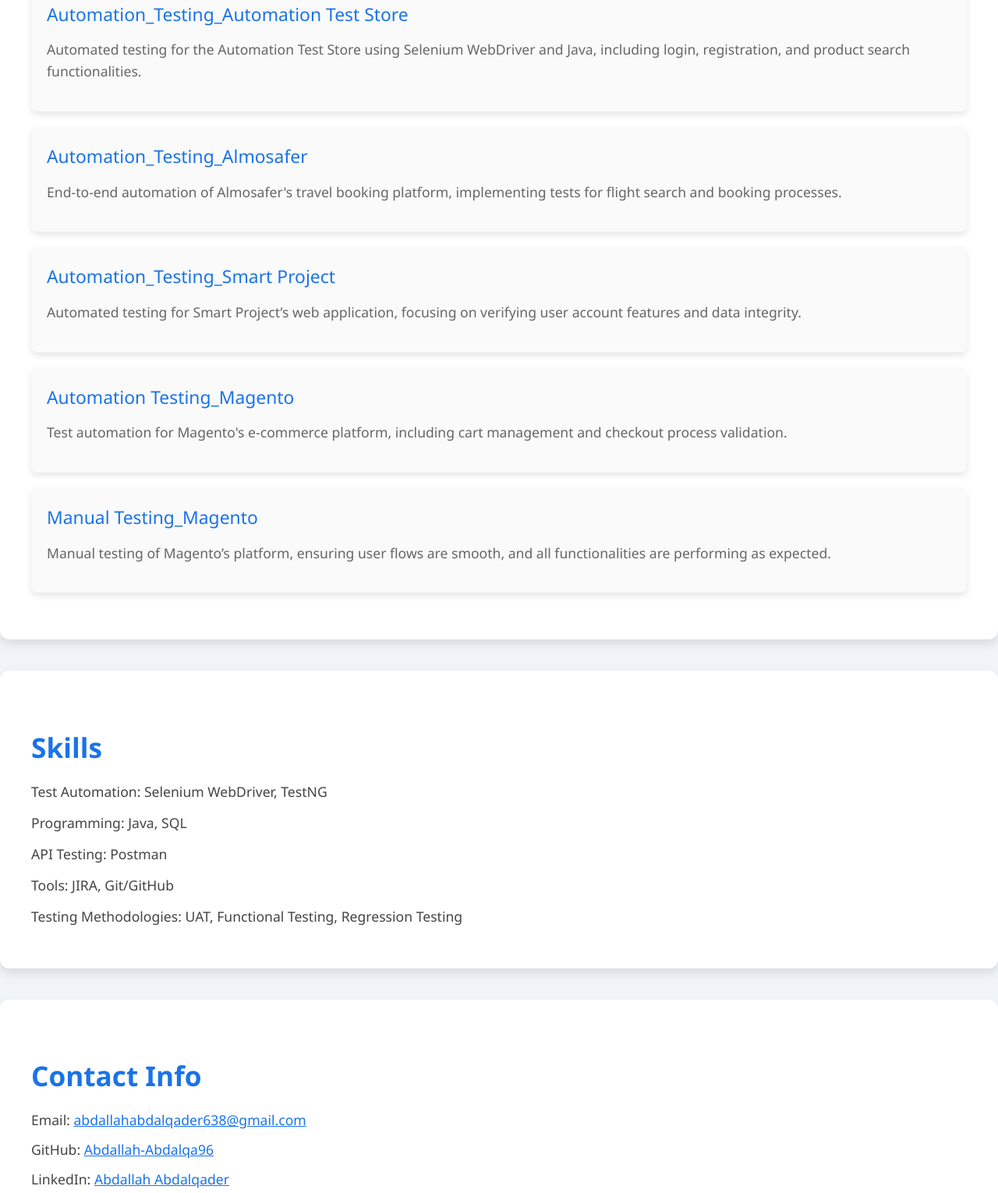
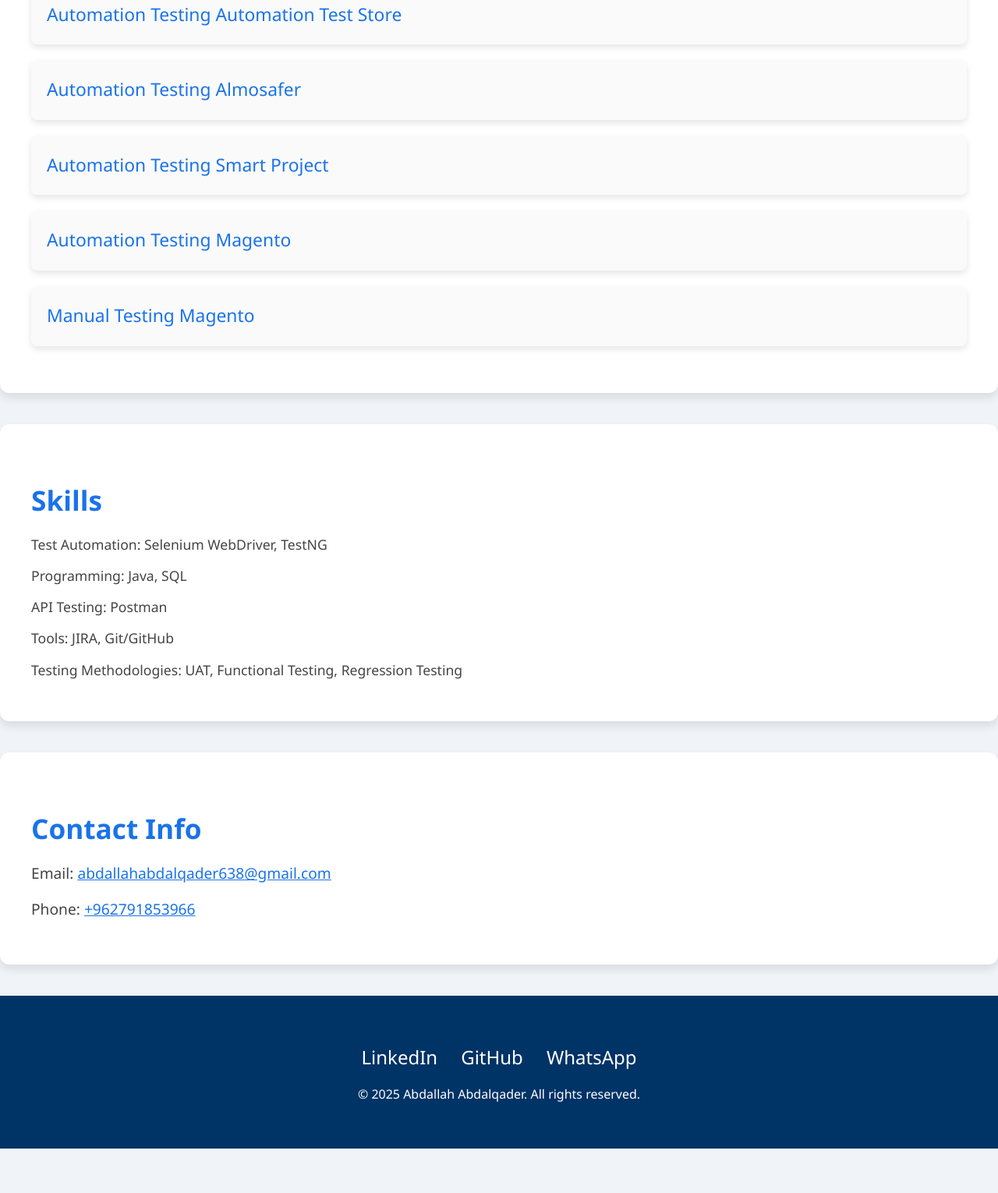
Before and after one commit to Abdallah-Abdalqa96/Qa_Portfolio, a plain HTML site: page index.html in a window 1280 px wide. Shown: the part 1106-2636 px from the top of the page at 78% size. After the commit the page ends 2579 px from the top, so only its background shows below. Drawn offline with Linux system fonts and the light colour scheme.

Commit message:
Update index.html

```diff
--- a/index.html
+++ b/index.html
@@ -83,12 +83,6 @@
         .projects .project-card a:hover {
             color: #ffd700;
         }
-        .project-description {
-            font-size: 1em;
-            color: #666;
-            margin-top: 12px;
-            font-weight: 300;
-        }
         .skills ul, .projects ul {
             list-style: none;
             padding: 0;
@@ -102,11 +96,26 @@
             background-color: #003366;
             color: #fff;
             text-align: center;
-            padding: 20px 0;
+            padding: 40px 0;
         }
         .contact-info {
-            font-size: 1.1em;
-            margin: 10px 0;
+            font-size: 1.2em;
+            margin: 15px 0;
+        }
+        .social-links {
+            display: flex;
+            justify-content: center;
+            gap: 30px;
+            margin-top: 20px;
+        }
+        .social-links a {
+            color: white;
+            font-size: 1.5em;
+            text-decoration: none;
+            transition: color 0.3s ease;
+        }
+        .social-links a:hover {
+            color: #ffd700;
         }
         a {
             color: #1a73e8;
@@ -158,24 +167,19 @@
         <h2 class="section-title">Projects</h2>
         <ul>
             <li class="project-card">
-                <a href="https://github.com/Abdallah-Abdalqa96/Automation_Testing_automationteststore_Project" target="_blank">Automation_Testing_Automation Test Store</a>
-                <p class="project-description">Automated testing for the Automation Test Store using Selenium WebDriver and Java, including login, registration, and product search functionalities.</p>
+                <a href="https://github.com/Abdallah-Abdalqa96/Automation_Testing_automationteststore_Project" target="_blank">Automation Testing Automation Test Store</a>
             </li>
             <li class="project-card">
-                <a href="https://github.com/Abdallah-Abdalqa96/Automation_Testing_Almosafer_Project" target="_blank">Automation_Testing_Almosafer</a>
-                <p class="project-description">End-to-end automation of Almosafer's travel booking platform, implementing tests for flight search and booking processes.</p>
+                <a href="https://github.com/Abdallah-Abdalqa96/Automation_Testing_Almosafer_Project" target="_blank">Automation Testing Almosafer</a>
             </li>
             <li class="project-card">
-                <a href="https://github.com/Abdallah-Abdalqa96/Automation_Testing_Smart_Project" target="_blank">Automation_Testing_Smart Project</a>
-                <p class="project-description">Automated testing for Smart Project’s web application, focusing on verifying user account features and data integrity.</p>
+                <a href="https://github.com/Abdallah-Abdalqa96/Automation_Testing_Smart_Project" target="_blank">Automation Testing Smart Project</a>
             </li>
             <li class="project-card">
-                <a href="https://github.com/Abdallah-Abdalqa96/Automation_Testing_Magento_Project" target="_blank">Automation Testing_Magento</a>
-                <p class="project-description">Test automation for Magento's e-commerce platform, including cart management and checkout process validation.</p>
+                <a href="https://github.com/Abdallah-Abdalqa96/Automation_Testing_Magento_Project" target="_blank">Automation Testing Magento</a>
             </li>
             <li class="project-card">
-                <a href="https://github.com/Abdallah-Abdalqa96/Manual_Testing_Magento_Project" target="_blank">Manual Testing_Magento</a>
-                <p class="project-description">Manual testing of Magento’s platform, ensuring user flows are smooth, and all functionalities are performing as expected.</p>
+                <a href="https://github.com/Abdallah-Abdalqa96/Manual_Testing_Magento_Project" target="_blank">Manual Testing Magento</a>
             </li>
         </ul>
     </section>
@@ -192,10 +196,14 @@
     <section id="contact">
         <h2 class="section-title">Contact Info</h2>
         <p class="contact-info">Email: <a href="mailto:abdallahabdalqader638@gmail.com">abdallahabdalqader638@gmail.com</a></p>
-        <p class="contact-info">GitHub: <a href="https://github.com/Abdallah-Abdalqa96" target="_blank">Abdallah-Abdalqa96</a></p>
-        <p class="contact-info">LinkedIn: <a href="https://www.linkedin.com/in/abdallah-abdalqader-579a42245/" target="_blank">Abdallah Abdalqader</a></p>
+        <p class="contact-info">Phone: <a href="tel:+962791853966">+962791853966</a></p>
     </section>
     <footer>
+        <div class="social-links">
+            <a href="https://www.linkedin.com/in/abdallah-abdalqader-579a42245/" target="_blank">LinkedIn</a>
+            <a href="https://github.com/Abdallah-Abdalqa96" target="_blank">GitHub</a>
+            <a href="tel:+962791853966">WhatsApp</a>
+        </div>
         <p>© 2025 Abdallah Abdalqader. All rights reserved.</p>
     </footer>
 </body>
```
